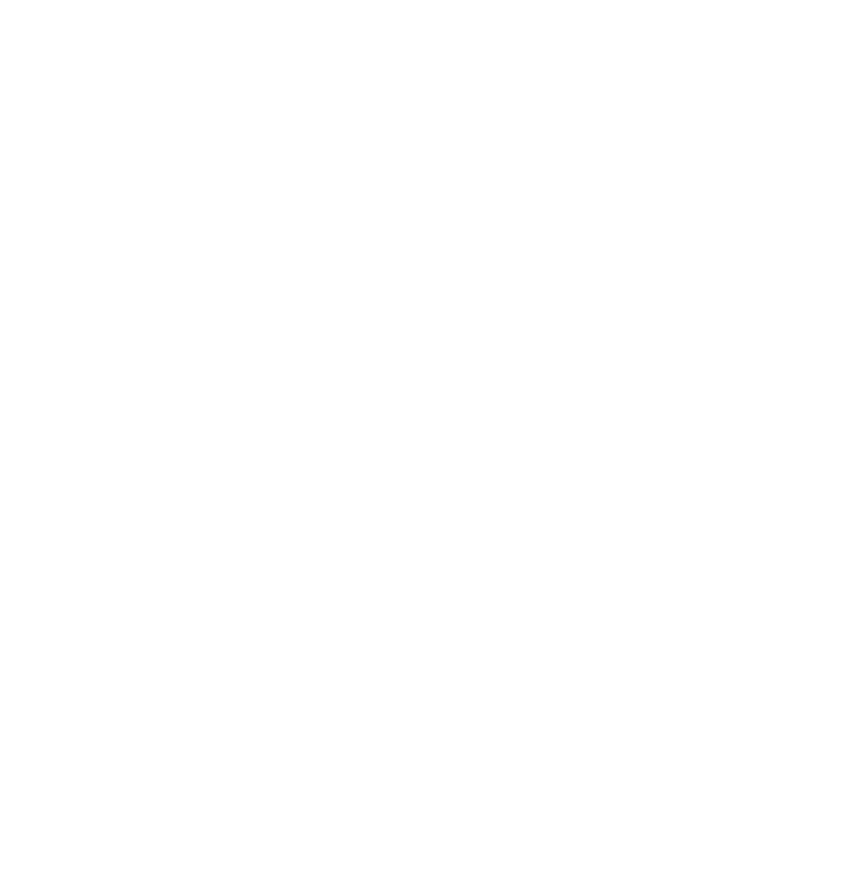
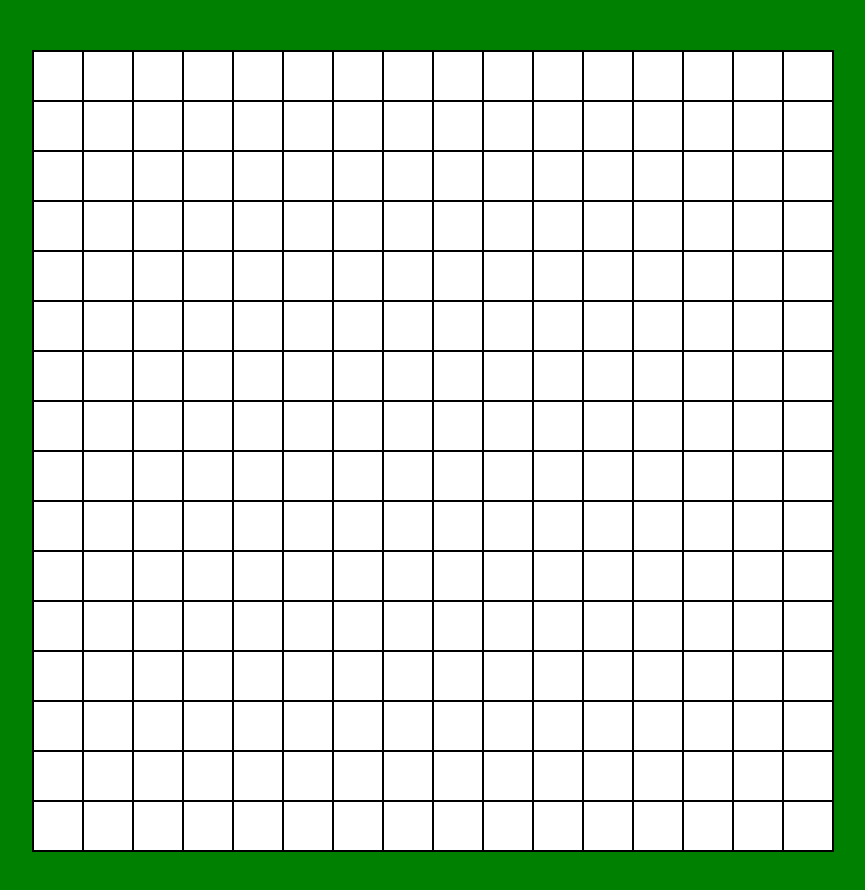
Before and after one commit to superkaplis/drawing-app, a plain HTML site: page index.html in a window 1280 px wide. Shown: the whole page, without its empty margins (207-1072 px from the left). Before the commit the page ends 800 px from the top, so only its background shows below. Drawn offline with Linux system fonts and the light colour scheme.

Commit message:
created 16x16 grid and added onhove effect

```diff
--- a/index.html
+++ b/index.html
@@ -4,12 +4,12 @@
   <meta charset="UTF-8">
   <meta name="viewport" content="width=device-width, initial-scale=1.0">
   <title>Document</title>
-  <link rel="stylesheet" src="styles.css">
   <script src="script.js" defer></script>
+  <link rel="stylesheet" href="styles.css">
 </head>
 <body>
+  <div id="container">
 
-
-
+  </div>
 </body>
 </html>
--- a/script.js
+++ b/script.js
@@ -0,0 +1,12 @@
+const container = document.getElementById('container')
+
+for(i = 0; i < 256; i++){
+  const div = document.createElement('div');
+  div.classList.add('griddy')
+
+  div.addEventListener('mouseover', () => {
+    div.style = "background-color: black;"
+  })
+
+  container.appendChild(div);
+}
--- a/styles.css
+++ b/styles.css
@@ -0,0 +1,25 @@
+html {
+  background-color: green;
+  box-sizing: border-box;
+}
+
+div {
+  background-color: blue;
+  border: 1px solid black;
+}
+
+#container {
+  display: flex;
+  flex-wrap: wrap;
+  width: 800px;
+  height: 800px;
+  margin: 50px auto;
+}
+
+
+
+.griddy {
+  height: 6%;
+  width: 6%;
+  background-color: white;
+}
```
